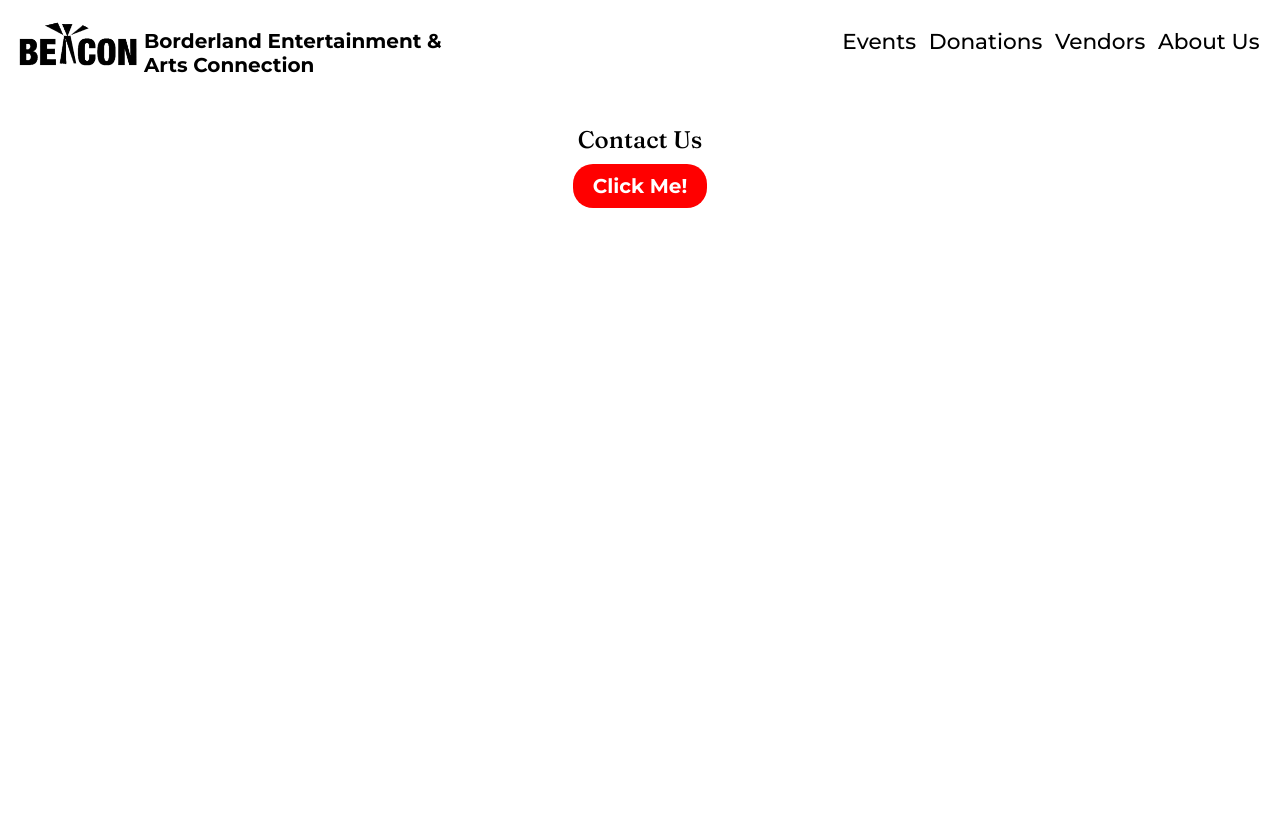
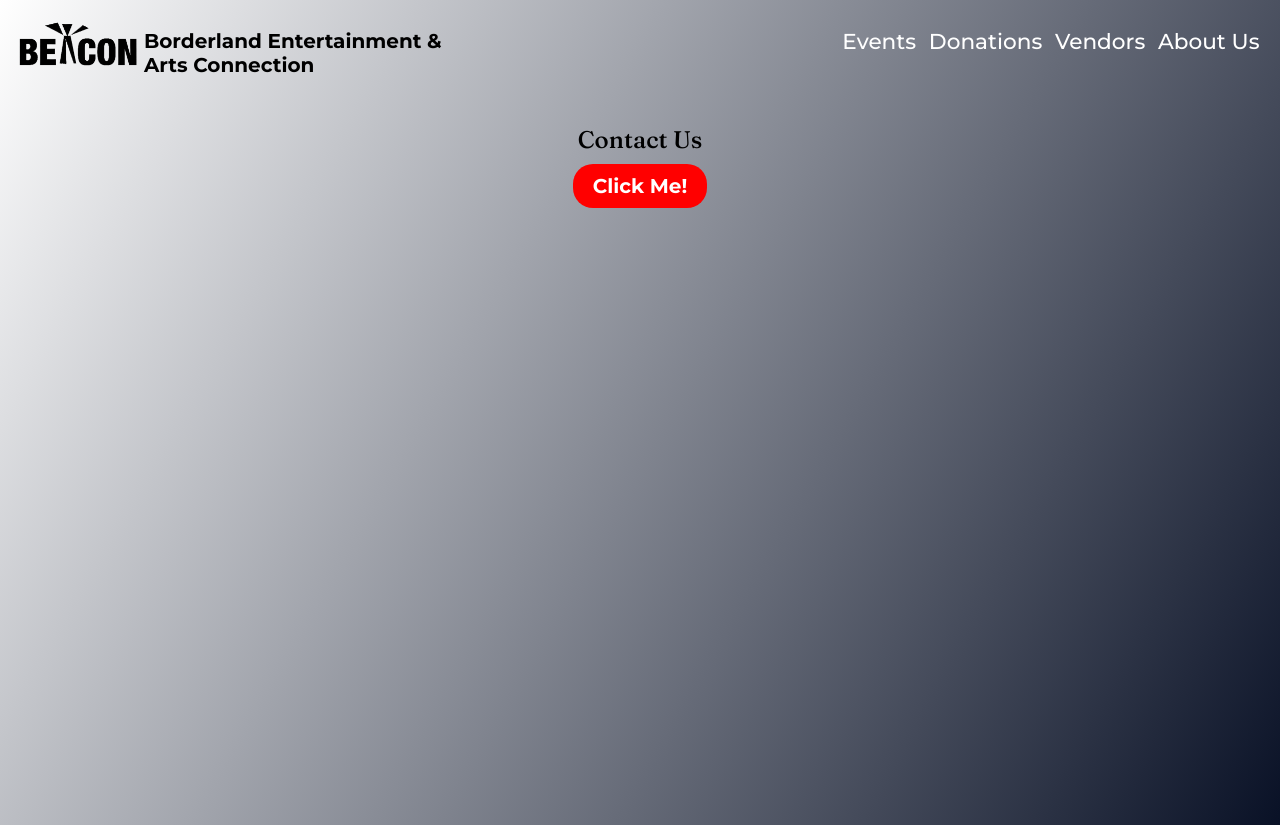
Before and after one commit to jonussy/BEACon-repo, a plain HTML site: page main/index.html in a window 1280 px wide. Before the commit the page ends 800 px from the top, so only its background shows below. Drawn offline with nearby package versions, Linux system fonts and the light colour scheme.

Commit message:
background color changes

```diff
--- a/contact_form/styles.css
+++ b/contact_form/styles.css
@@ -17,7 +17,7 @@ body {
   display: flex;
   justify-content: center;
   align-items: center;
-  background-image: linear-gradient(145deg, var(--primary), var(--secondary));
+  background-image: linear-gradient(120deg, var(--primary), var(--secondary));
 }
 
 .contact {
--- a/main/styles.css
+++ b/main/styles.css
@@ -1,6 +1,18 @@
+:root {
+  --primary: #ffffff;
+  --secondary: #091126;
+  --third: #bababa;
+  --button: #373737;
+}
+
 * {
   margin: 0;
   scroll-behavior: smooth;
+}
+
+body {
+  height: 100vh;
+  background-image: linear-gradient(120deg, var(--primary), var(--secondary));
 }
 
 #header-img {
@@ -23,6 +35,7 @@
 .nav-links {
   display: flex;
   list-style: none;
+  color: var(--primary);
   font-size: 1.35rem;
   font-family: "montserrat", sans-serif;
 }
```
